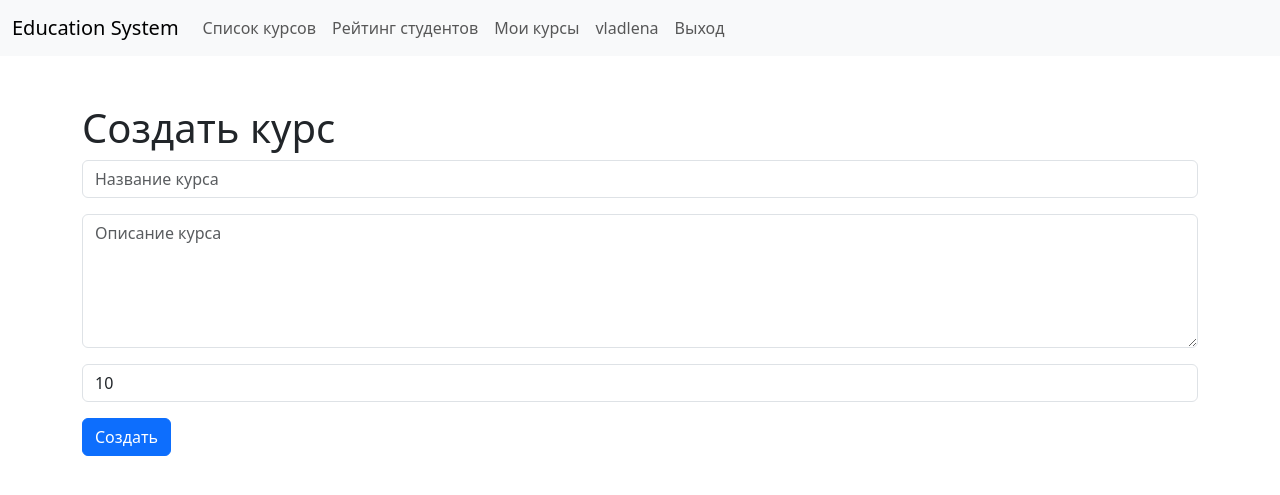
After one commit to culcat/Courses, a Django app: page /create_course/ in a window 1280 px wide. The commit adds this page. Shown: the top 495 px of the page. Run offline with Django 5.2, Linux system fonts and the light colour scheme; a user stored in the database is signed in; data comes from the database, SQL or seed files in the repository; both versions use the stored data as it was after the commit.

Commit message:
сделал создание курсов

```diff
--- a/Courses/urls.py
+++ b/Courses/urls.py
@@ -22,6 +22,7 @@ urlpatterns = [
     path('profile/', user_profile, name='profile'),
     path('evaluate_course/<int:lesson_id>/', evaluate_student_answers, name='evaluate_course'),
     path('evaluate_answers/<int:answer_id>/', evaluate_answer, name='evaluate_answer'),
+    path('create_course/', create_course, name='create_course'),
 ]
 if settings.DEBUG:
     urlpatterns += static(settings.MEDIA_URL, document_root=settings.MEDIA_ROOT)
--- a/CoursesApp/forms.py
+++ b/CoursesApp/forms.py
@@ -1,6 +1,7 @@
 from django import forms
 from django.contrib.auth.forms import UserCreationForm, UserChangeForm
-from .models import CustomUser, EducationalOrganization
+from .models import CustomUser, EducationalOrganization, Course
+
 
 class CustomUserCreationForm(UserCreationForm):
     organization = forms.ModelChoiceField(queryset=EducationalOrganization.objects.all(), required=False)
@@ -21,3 +22,28 @@ class CustomUserChangeForm(UserChangeForm):
 class RatingForm(forms.Form):
     score = forms.IntegerField(min_value=0, max_value=10)
     position = forms.IntegerField(min_value=1)
+
+
+from django import forms
+from .models import Course
+from .models import CustomUser
+
+class CreateCourseForm(forms.ModelForm):
+    class Meta:
+        model = Course
+        fields = ['name', 'description', 'teacher', 'organization', 'max_score']
+        widgets = {
+            'name': forms.TextInput(attrs={'class': 'form-control', 'placeholder': 'Название курса'}),
+            'description': forms.Textarea(attrs={'class': 'form-control', 'rows': 5, 'placeholder': 'Описание курса'}),
+            'teacher': forms.Select(attrs={'class': 'form-select'}),
+            'organization': forms.TextInput(attrs={'class': 'form-control', 'placeholder': 'Образовательная организация'}),
+            'max_score': forms.NumberInput(attrs={'class': 'form-control', 'placeholder': 'Максимальный балл'}),
+        }
+
+    def __init__(self, user, *args, **kwargs):
+        super().__init__(*args, **kwargs)
+        self.fields['teacher'].queryset = CustomUser.objects.filter(user_type='teacher')
+        self.fields['teacher'].initial = user  # Устанавливаем текущего пользователя по умолчанию для поля teacher
+        # Получаем организацию текущего пользователя и устанавливаем её по умолчанию для поля organization
+        if user.organization:
+            self.fields['organization'].initial = user.organization
--- a/CoursesApp/views.py
+++ b/CoursesApp/views.py
@@ -79,8 +79,16 @@ def my_courses(request):
     else:
         # Handle invalid user types (optional, could raise an exception)
         return redirect('home')
-
-
+def create_course(request):
+    if request.method == 'POST':
+        form = CreateCourseForm(request.user, request.POST)
+        if form.is_valid():
+            course = form.save(commit=False)
+            course.save()
+            return redirect('my_courses')
+    else:
+        form = CreateCourseForm(request.user)
+    return render(request, 'create_course.html', {'form': form})
 @login_required
 def lesson_detail(request, lesson_id):
     lesson = Lesson.objects.get(id=lesson_id)
--- /dev/null
+++ b/templates/create_course.html
@@ -0,0 +1,26 @@
+{% extends 'base.html' %}
+
+{% block content %}
+<div class="container mt-5">
+    <h1>Создать курс</h1>
+    <form method="post">
+        {% csrf_token %}
+        <div class="mb-3">
+            {{ form.name }}
+        </div>
+        <div class="mb-3">
+            {{ form.description }}
+        </div>
+        <div class="mb-3" style="display: none">
+            {{ form.teacher }}
+        </div>
+        <div class="mb-3" style="display: none">
+            {{ form.organization }}
+        </div>
+        <div class="mb-3">
+            {{ form.max_score }}
+        </div>
+        <button type="submit" class="btn btn-primary">Создать</button>
+    </form>
+</div>
+{% endblock %}
--- a/templates/my_courses.html
+++ b/templates/my_courses.html
@@ -19,6 +19,9 @@
             </div>
         </div>
         {% endfor %}
+     {% if user.user_type == 'teacher' %}
+        <a href="{% url 'create_course' %}" class="btn btn-primary">Создать курс</a>
+    {% endif %}
     </div>
 </div>
 {% endblock %}
```
Also changed, not shown: db.sqlite3.
